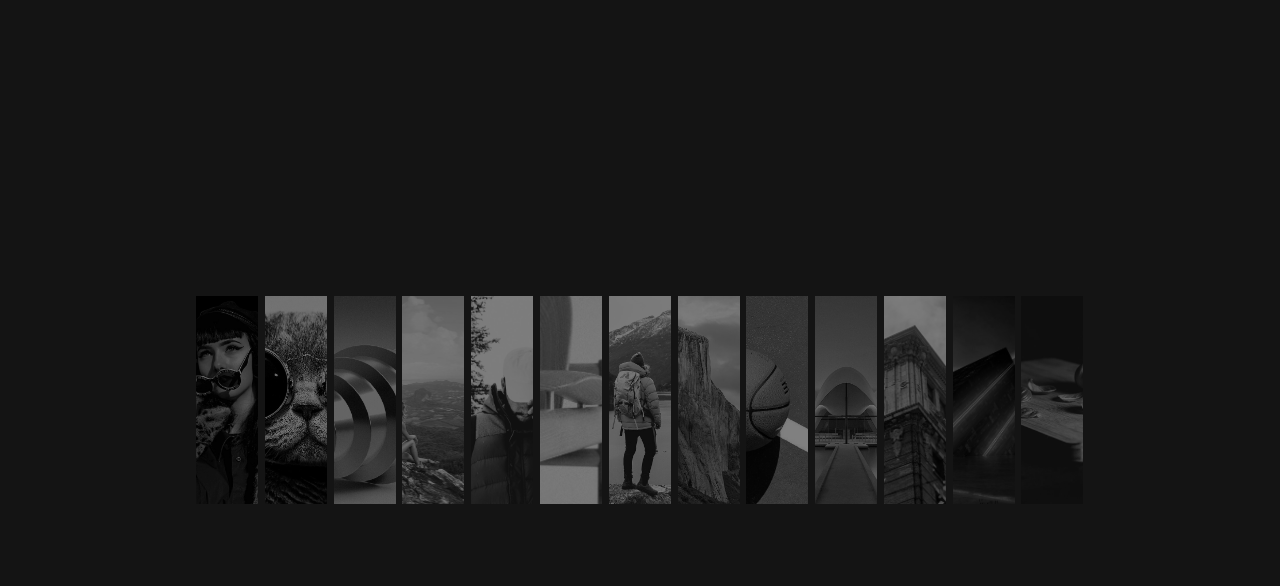
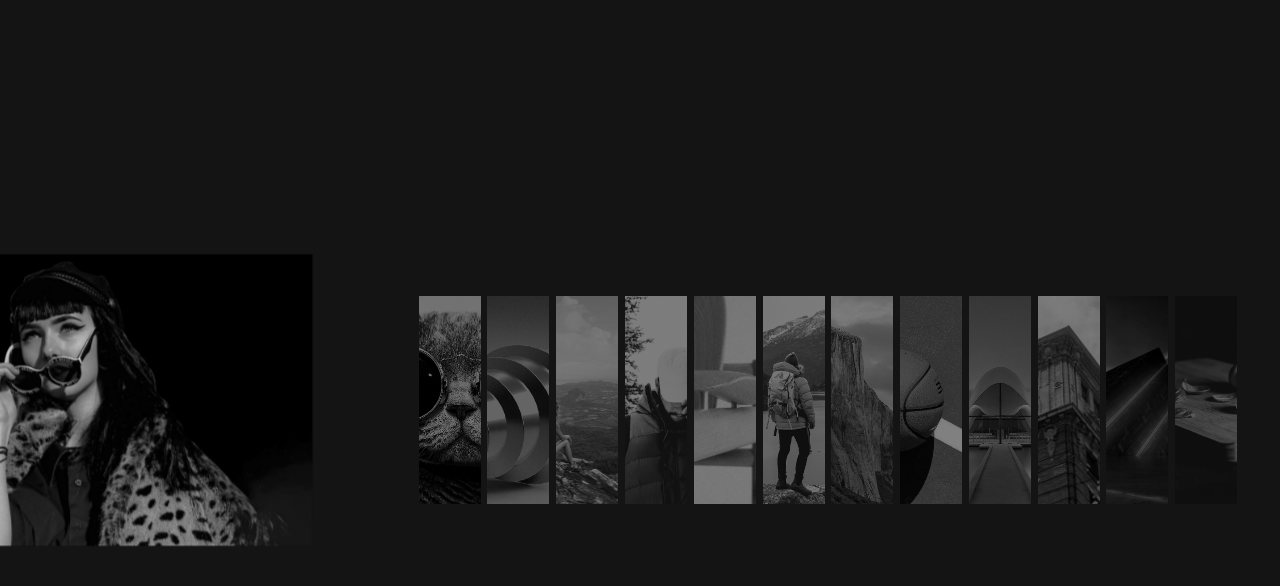
Before and after one commit to freetimezp/js-portfolio-33-img-gallery, a plain HTML site: page index.html in a window 1280 px wide. Both pictures are taken after a click on the element 227 px from the left and 400 px from the top of the page. Drawn offline with Linux system fonts and the light colour scheme.

Commit message:
04. js-portfolio-33-img-gallery. Active, focus effect.

```diff
--- a/assets/css/style.css
+++ b/assets/css/style.css
@@ -33,8 +33,8 @@ body {
     background-size: cover;
     background-position: center;
     cursor: pointer;
-    transition: transform 1.25s var(--transition), filter 3s var(--transition);
-    will-change: transform;
+    transition: transform 1.25s var(--transition), filter 3s var(--transition), width 1.25s var(--transition);
+    will-change: transform, filter;
     filter: grayscale() brightness(.5);
 }
 .item::after, .item::before {
@@ -94,3 +94,12 @@ body {
     z-index: -4;
     filter: inherit;
 }
+
+.items .item:active,
+.items .item:focus {
+    width: 28vw;
+    transform: translateZ(calc(var(--index) * 10));
+    filter: inherit;
+    z-index: 100;
+    margin: 0 .45vw;
+}
--- a/index.html
+++ b/index.html
@@ -11,19 +11,19 @@
 <body>
     <div class="wrapper">
         <div class="items">
-            <div class="item" style="background-image: url(assets/images/1.jpg)"></div>
-            <div class="item" style="background-image: url(assets/images/2.jpg)"></div>
-            <div class="item" style="background-image: url(assets/images/3.jpg)"></div>
-            <div class="item" style="background-image: url(assets/images/4.jpg)"></div>
-            <div class="item" style="background-image: url(assets/images/5.jpg)"></div>
-            <div class="item" style="background-image: url(assets/images/6.jpg)"></div>
-            <div class="item" style="background-image: url(assets/images/7.jpg)"></div>
-            <div class="item" style="background-image: url(assets/images/8.jpg)"></div>
-            <div class="item" style="background-image: url(assets/images/9.jpg)"></div>
-            <div class="item" style="background-image: url(assets/images/10.jpg)"></div>
-            <div class="item" style="background-image: url(assets/images/11.jpg)"></div>
-            <div class="item" style="background-image: url(assets/images/12.jpg)"></div>
-            <div class="item" style="background-image: url(assets/images/13.jpg)"></div>
+            <div class="item" tabindex="1" style="background-image: url(assets/images/1.jpg)"></div>
+            <div class="item" tabindex="1" style="background-image: url(assets/images/2.jpg)"></div>
+            <div class="item" tabindex="1" style="background-image: url(assets/images/3.jpg)"></div>
+            <div class="item" tabindex="1" style="background-image: url(assets/images/4.jpg)"></div>
+            <div class="item" tabindex="1" style="background-image: url(assets/images/5.jpg)"></div>
+            <div class="item" tabindex="1" style="background-image: url(assets/images/6.jpg)"></div>
+            <div class="item" tabindex="1" style="background-image: url(assets/images/7.jpg)"></div>
+            <div class="item" tabindex="1" style="background-image: url(assets/images/8.jpg)"></div>
+            <div class="item" tabindex="1" style="background-image: url(assets/images/9.jpg)"></div>
+            <div class="item" tabindex="1" style="background-image: url(assets/images/10.jpg)"></div>
+            <div class="item" tabindex="1" style="background-image: url(assets/images/11.jpg)"></div>
+            <div class="item" tabindex="1" style="background-image: url(assets/images/12.jpg)"></div>
+            <div class="item" tabindex="1" style="background-image: url(assets/images/13.jpg)"></div>
         </div>
     </div>
 
```
